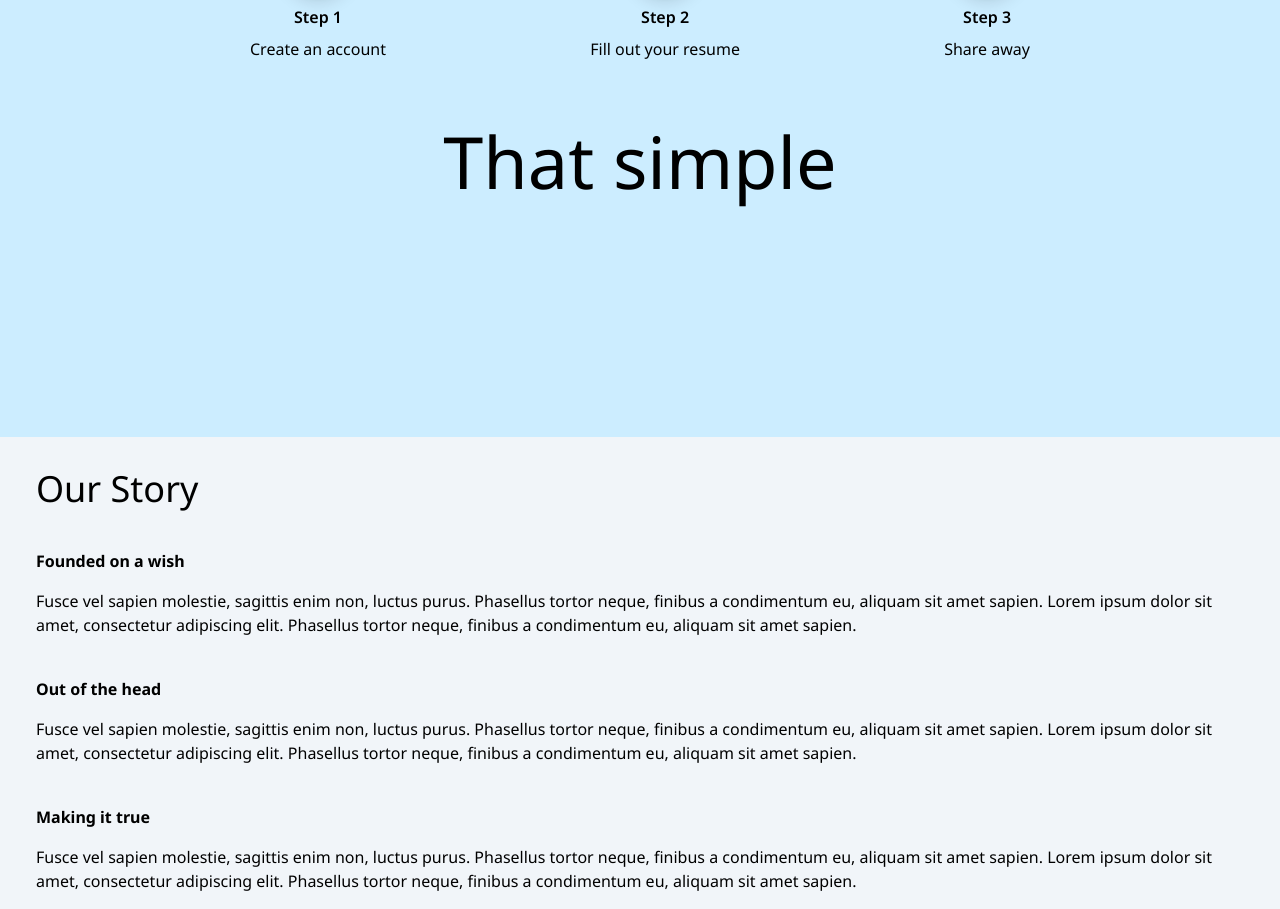
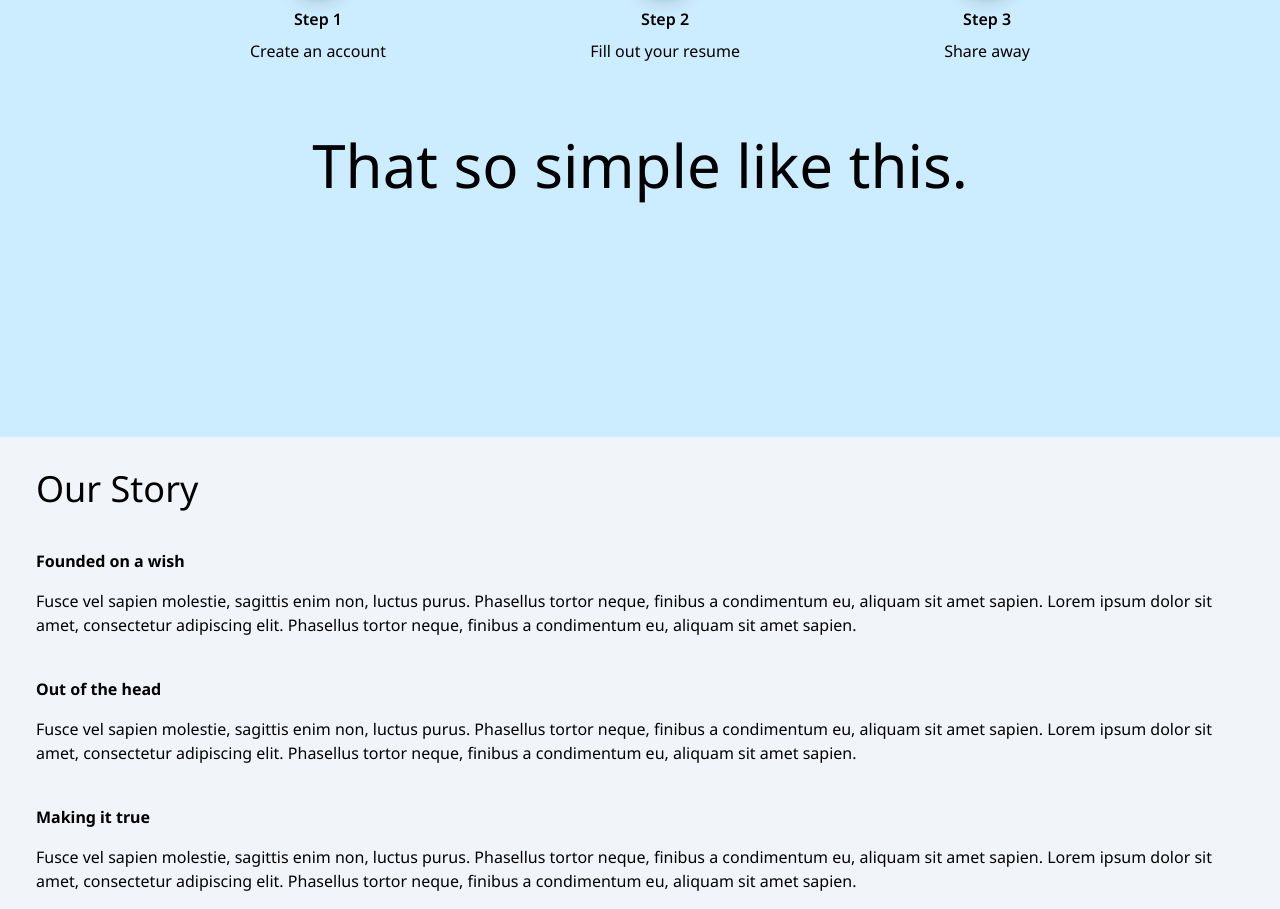
Before and after one commit to keuller/resumeapp, a Nuxt app: page / in a window 1280 px wide. Shown: the part 1248-2157 px from the top of the page. Built offline with nearby package versions, Linux system fonts and the light colour scheme.

Commit message:
wip: cta register at bottom

```diff
--- a/components/top-bar.vue
+++ b/components/top-bar.vue
@@ -3,7 +3,7 @@
 </script>
 
 <template>
-    <header class="flex bg-white sticky -top-1 shadow-md py-2 z-50">
+    <header id="topbar" class="flex bg-white sticky -top-1 shadow-md py-2 z-50">
         <div class="flex flex-1 items-center px-3 lg:px-16 justify-between">
             <NuxtLink to="/">
                 <img :src="Icons.LOGO" alt="logo" />
--- a/pages/index.vue
+++ b/pages/index.vue
@@ -4,10 +4,15 @@
     import GrCircleButton from '~/components/atoms/gr-circle-button.vue';
     import TopBar from '~/components/top-bar.vue';
     import FooterPage from '~/components/footer-page.vue';
+
+    function register() {
+        const el = document.getElementById('home');
+        el?.scrollIntoView({ behavior: 'smooth', block: 'start' });
+    }
 </script>
 
 <template>
-    <div class="relative flex flex-col w-full">
+    <div id="home" class="relative flex flex-col w-full">
         <top-bar />
 
         <section id="register" class="relative flex flex-col items-center justify-center bg-gray-100 min-h-[620px] px-10 lg:min-h-[850px] lg:justify-end border-b-8 border-b-[#00A3FF]">
@@ -90,8 +95,8 @@
                 </div>
             </div>
 
-            <div class="mt-2 lg:mt-8">
-                <span class="leading-10 text-4xl lg:text-7xl">That simple</span>
+            <div class="mt-2 lg:mt-10">
+                <span class="leading-10 text-3xl lg:text-6xl">That so simple like this.</span>
             </div>
         </section>
 
@@ -119,7 +124,7 @@
             </div>
 
             <div class="w-full lg:max-w-[260px]">
-                <gr-button kind="primary">
+                <gr-button kind="primary" @on-click="register()">
                     <span>Register</span>
                 </gr-button>
             </div>
```
